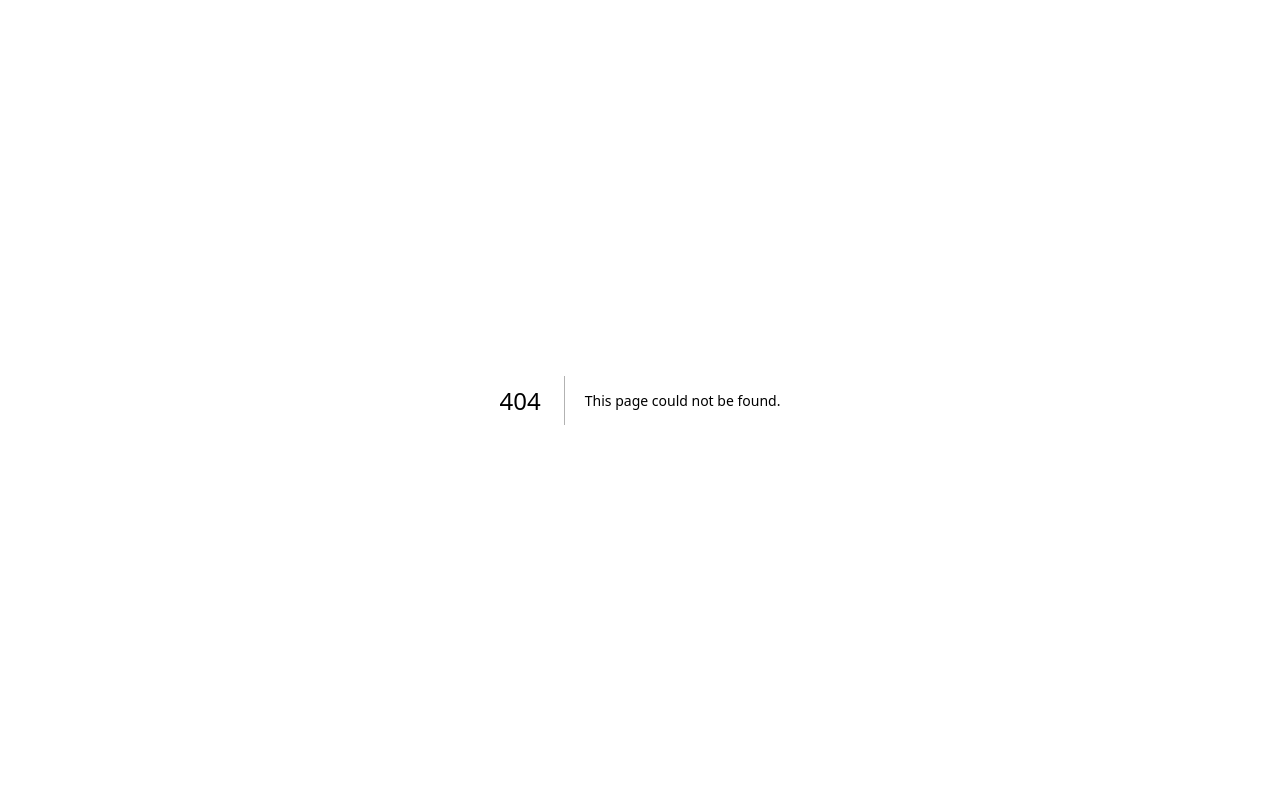
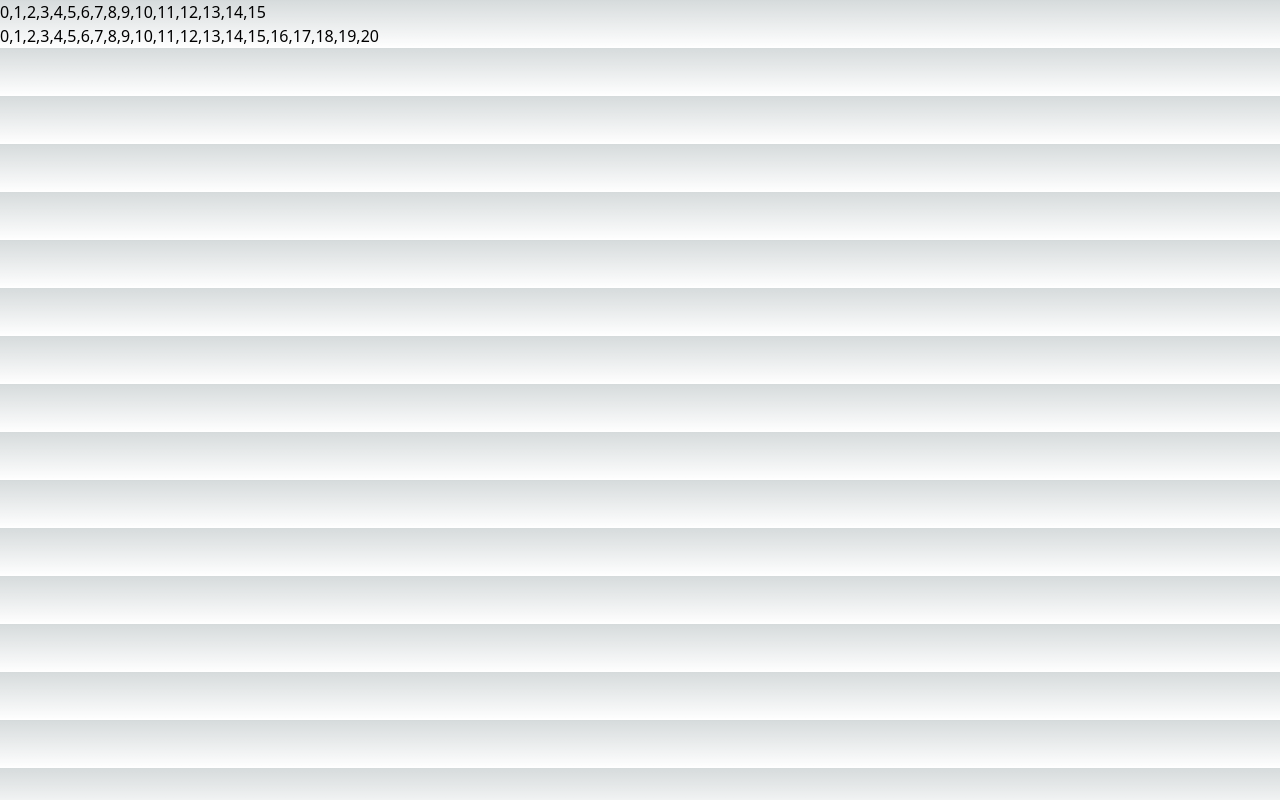
Before and after one commit to heberGustavo/react-with-next-web, a Next.js app in the folder execicios/: page /basicos/lista1 in a window 1280 px wide. Before the commit this address had no page. Built offline with nearby package versions, Linux system fonts and the light colour scheme.

Commit message:
Create dynamic list

```diff
--- /dev/null
+++ b/execicios/src/pages/basicos/lista1.jsx
@@ -0,0 +1,33 @@
+export default function lista1(){
+
+
+
+
+    return(
+        <>
+        <div>
+            {
+                gerarLista(15)
+            }
+        </div>
+        <div>
+            {
+                gerarLista(20)
+            }
+        </div>
+        </>
+    );
+}
+
+function gerarLista(final = 10){
+    let array = [];
+    let addComma = true;
+    for (let i = 0; i <= final; i++) {
+        if(i == final) addComma = false;
+
+        array.push(<span>{i}{addComma ? "," : ""}</span>)
+
+    }
+
+    return array;
+}
--- a/execicios/src/pages/basicos/primeiro.js
+++ /dev/null
@@ -1,3 +0,0 @@
-export default function primeiro(){
-    return "Primeiro alterado";
-}
```
